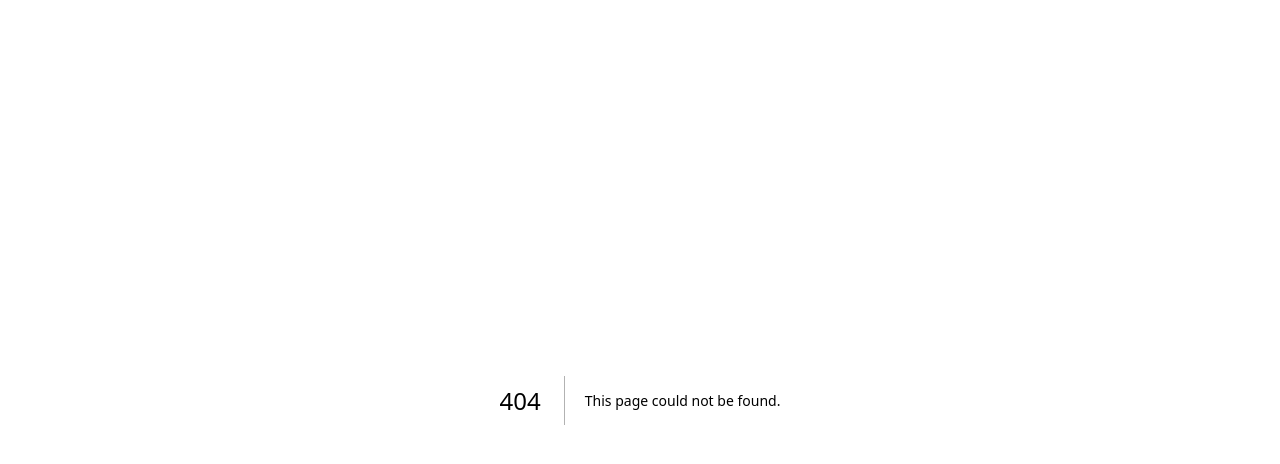
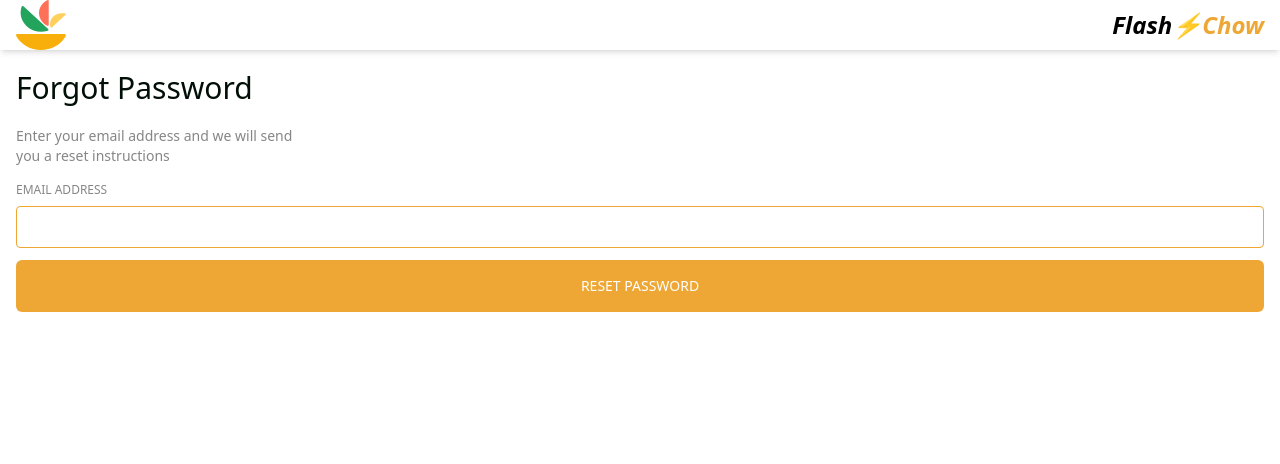
Before and after one commit to Lekanjoy/Flash-Chow, a Next.js app: page /recover-password in a window 1280 px wide. Before the commit this address had no page. Shown: the top 464 px of the page. Built offline with nearby package versions, Linux system fonts and the light colour scheme; no server answers.

Commit message:
registration, signin and recover account func

```diff
--- a/app/layout.tsx
+++ b/app/layout.tsx
@@ -1,8 +1,9 @@
 import "./globals.css";
 import type { Metadata } from "next";
-import { Inter } from "next/font/google";
+import { ToastContainer } from "react-toastify";
+import "react-toastify/dist/ReactToastify.css";
+import Header from "@/components/header";
 
-const inter = Inter({ subsets: ["latin"] });
 
 export const metadata: Metadata = {
   title: "FLASH⚡CHOW",
@@ -17,7 +18,9 @@ export default function RootLayout({
 }) {
   return (
     <html lang="en">
-      <body className={inter.className}>{children}</body>
+      <body className="mt-[54px]">{children}</body>
+      <Header />
+      <ToastContainer />
     </html>
   );
 }
--- a/app/login/page.tsx
+++ b/app/login/page.tsx
@@ -1,11 +1,45 @@
+"use client";
+import { useState } from "react";
+import { useRouter } from "next/navigation";
+import { toast } from "react-toastify";
+import { supabase } from "@/supabase";
 import Image from "next/image";
 import Link from "next/link";
 import facebook from "@/public/assets/facebook.svg";
 import google from "@/public/assets/google.svg";
 
 const LoginPage = () => {
+  const router = useRouter();
+
+  const [email, setEmail] = useState<string>("");
+  const [password, setPassword] = useState<string>("");
+  const [loading, setLoading] = useState<boolean>(false);
+
+  const handleLogin = async (e: React.FormEvent<HTMLFormElement>) => {
+    e.preventDefault();
+    setLoading(true);
+    try {
+      let { data, error } = await supabase.auth.signInWithPassword({
+        email,
+        password,
+      });
+      if (error) {
+        setLoading(false);
+        toast.error(error.message);
+        return;
+      }
+      if (data) {
+        setLoading(false);
+        toast.success("Logged In");
+        router.push("/"); // Redirect to home page
+      }
+    } catch (error) {
+      setLoading(false);
+      console.log(error);
+    }
+  };
   return (
-    <section className="w-full p-4 bg-white text-secColor">
+    <section onSubmit={handleLogin} className="w-full p-4 bg-white text-secColor">
       <h3 className="text-3xl mb-5 text-[#010F07]">Welcome back</h3>
       <p className="text-sm w-[300px]">
         Enter your Phone number or Email address for sign in. Enjoy your food
@@ -19,6 +53,8 @@ const LoginPage = () => {
           <input
             type="email"
             id="email"
+            value={email}
+            onChange={(e) => setEmail(e.target.value)}
             className="border border-primColor text-[#010F07] outline-none p-2 rounded"
           />
         </div>
@@ -30,16 +66,22 @@ const LoginPage = () => {
           <input
             type="password"
             id="password"
+            value={password}
+            onChange={(e) => setPassword(e.target.value)}
             className="border border-primColor text-[#010F07] outline-none p-2 rounded"
           />
         </div>
         <Link
-          href="/recover"
+          href="/recover-password"
           className="text-[#010F07] text-xs font-light text-right"
         >
           Forgot Password?
         </Link>
-        <button className="text-white text-center bg-primColor rounded-md w-full py-4 text-sm">
+        <button
+          className={`text-white text-center bg-primColor rounded-md w-full py-4 text-sm
+        ${loading ? "bg-opacity-50 cursor-not-allowed" : ""}
+        `}
+        >
           SIGN IN
         </button>
       </form>
--- a/app/page.tsx
+++ b/app/page.tsx
@@ -4,7 +4,7 @@ import Welcome from '../components/welcome'
 export default function Home() {
 
   return (
-    <main className="font-[Poppins] min-h-screen gap-12 p-4">
+    <main className="relative font-[Poppins] px-4 ">
       <Welcome />
 
 
--- /dev/null
+++ b/app/recover-password/page.tsx
@@ -0,0 +1,108 @@
+"use client";
+import React, { useState, useEffect } from "react";
+import { toast } from "react-toastify";
+import { supabase } from "@/supabase";
+import Image from "next/image";
+import doodle from "@/public/assets/doodles.svg";
+
+const RecoverPassword = () => {
+  const [isResetSent, setIsResetSent] = useState<boolean>(false);
+  const [email, setEmail] = useState<string>("");
+  const [timeRemaining, setTimeRemaining] = useState(1 * 60); // 3 minutes in seconds
+  const [isRunning, setIsRunning] = useState(false);
+
+  useEffect(() => {
+    let timer: NodeJS.Timeout;
+
+    if (isRunning && timeRemaining > 0) {
+      setIsRunning(true);
+      timer = setInterval(() => {
+        setTimeRemaining((prevTime) => prevTime - 1);
+      }, 1000);
+    } else if (timeRemaining === 0) {
+      setIsRunning(false);
+      clearInterval(timer);
+    }
+
+    return () => {
+      setIsRunning(false);
+      clearInterval(timer);
+    };
+  }, [isRunning, timeRemaining]);
+
+  const minutes = Math.floor(timeRemaining / 60);
+  const seconds = timeRemaining % 60;
+  const timeFormat = `${minutes.toString().padStart(2, "0")}: ${seconds
+    .toString()
+    .padStart(2, "0")}`;
+
+  // Start countdown
+  const startCountdown = () => {
+    setIsRunning(true);
+  };
+
+  const handlePasswordReset = async (e: React.FormEvent<HTMLFormElement>) => {
+    e.preventDefault();
+    //  Check if email is empty
+    if (!email) return toast.error("Email is required");
+
+    try {
+      let { data, error } = await supabase.auth.resetPasswordForEmail(email);
+
+      if (error) {
+        setIsRunning(false);
+        toast.error(error.message);
+        console.log(error);
+
+        return;
+      }
+      if (data) {
+        setIsResetSent(true);
+        startCountdown();
+        toast.success("Please check your email");
+      }
+    } catch (error) {
+      console.error(error);
+    }
+  };
+
+  return (
+    <form
+      onSubmit={handlePasswordReset}
+      className="w-full p-4 bg-white text-secColor"
+    >
+      <h3 className="text-3xl mb-5 text-[#010F07]">Forgot Password</h3>
+      <p className="text-sm w-[300px]">
+        Enter your email address and we will send you a reset instructions
+      </p>
+      <div className="flex flex-col gap-y-2 mt-4">
+        <label htmlFor="email" className="font-light text-xs">
+          EMAIL ADDRESS
+        </label>
+        <input
+          type="email"
+          id="email"
+          value={email}
+          onChange={(e) => setEmail(e.target.value)}
+          className="border border-primColor text-[#010F07] outline-none p-2 rounded"
+        />
+      </div>
+      <button
+        disabled={isRunning}
+        className={`text-white text-center mt-3 bg-primColor rounded-md w-full py-4 text-sm ${
+          isRunning ? "bg-opacity-50 cursor-not-allowed" : ""
+        }`}
+      >
+        {!isResetSent
+          ? "RESET PASSWORD"
+          : `RESEND AGAIN ${timeRemaining > 1 ? `IN ${timeFormat}` : ""}`}
+      </button>
+      {isResetSent && (
+        <div className="flex justify-center items-center w-full  mt-9">
+          <Image src={doodle} alt="doodle" />
+        </div>
+      )}
+    </form>
+  );
+};
+export default RecoverPassword;
--- a/app/signup/page.tsx
+++ b/app/signup/page.tsx
@@ -1,17 +1,21 @@
 "use client";
 import React from "react";
+import { useState } from "react";
+import { useRouter } from "next/navigation";
+import { toast } from "react-toastify";
 import Image from "next/image";
 import Link from "next/link";
 import facebook from "@/public/assets/facebook.svg";
 import google from "@/public/assets/google.svg";
-import { useState } from "react";
 import { supabase } from "@/supabase";
 
 const SignUp = () => {
+  const router = useRouter();
   // Signup
   const [name, setName] = useState<string>("");
   const [email, setEmail] = useState<string>("");
   const [password, setPassword] = useState<string>("");
+  const [loading, setLoading] = useState<boolean>(false);
 
   // Send user to database
   const sendUserToDatabase = async () => {
@@ -19,32 +23,38 @@ const SignUp = () => {
       .from("Users")
       .insert([{ email: email, full_name: name }]);
     if (error) {
+      toast.error(error.message);
       console.log(error);
       return;
     }
     if (data) {
-      alert("User created successfully"); // More user-friendly notif
+      toast.success("User Profile Created");
     }
   };
 
   // Handle Signup
   const handleSignUp = async (e: React.FormEvent<HTMLFormElement>) => {
     e.preventDefault();
+    setLoading(true);
     try {
       let { data, error } = await supabase.auth.signUp({
-        email: email,
-        password: password,
+         email,
+        password,
       });
       sendUserToDatabase();
 
       if (error) {
-        alert(error.message);
+        setLoading(false);
+        toast.error(error.message);
         return;
       }
       if (data) {
-        alert("Check your email for confirmation"); // More user-friendly notif
+        setLoading(false);
+       toast.success("Account Created");
+        router.push("/login");
       }
     } catch (error) {
+      setLoading(false);
       console.log(error);
     }
   };
@@ -54,7 +64,7 @@ const SignUp = () => {
       <h3 className="text-3xl mb-5 text-[#010F07]">Create Account</h3>
       <p className="text-sm w-[300px]">
         Enter your Name, Email and Password for sign up.{" "}
-        <Link href="/signin" className="text-primColor">
+        <Link href="/login" className="text-primColor">
           Already have account?
         </Link>
       </p>
@@ -98,7 +108,10 @@ const SignUp = () => {
             className="border border-primColor text-[#010F07] outline-none p-2 rounded"
           />
         </div>
-        <button className="text-white text-center bg-primColor rounded-md w-full py-4 text-sm">
+        <button
+
+         className={`text-white text-center bg-primColor rounded-md w-full py-4 text-sm
+        ${loading ? "bg-opacity-50 cursor-not-allowed" : ""}`}>
           SIGN UP
         </button>
       </form>
--- /dev/null
+++ b/components/header/index.tsx
@@ -0,0 +1,15 @@
+import Image from "next/image";
+import logo from "@/public/assets/flashChowLogo.svg";
+
+const Header = () => {
+  return (
+    <header className="fixed w-full h-[50px] bg-white shadow-md p-4 top-0 flex items-center justify-between">
+      <Image src={logo} width={50} height={50} alt="FlashChow Logo" />
+      <h1 className="text-2xl font-semibold italic">
+        Flash⚡<span className="text-primColor">Chow</span>
+      </h1>
+    </header>
+  );
+};
+
+export default Header;
--- a/components/welcome/index.tsx
+++ b/components/welcome/index.tsx
@@ -3,7 +3,6 @@ import { useState, useEffect } from "react";
 import { walkthroughs as walkthroughData } from "@/utils/walkthrough";
 import Image from "next/image";
 import Link from 'next/link';
-import logo from "@/public/assets/flashChowLogo.svg";
 import circleBg from "@/public/assets/circle-Bg.svg";
 
 const Welcome = () => {
@@ -26,13 +25,6 @@ const Welcome = () => {
 
   return (
     <section className=" w-full  bg-white">
-      <div className="flex items-center justify-between">
-        <Image src={logo} alt="FlashChow Logo" />
-        <h1 className="text-2xl font-semibold italic">
-          Flash⚡<span className="text-primColor">Chow</span>
-        </h1>
-      </div>
-
       {walkthroughs[0].img ? (
         <div className="absolute left-0 top-0">
           <Image src={circleBg} alt="" />
--- a/package.json
+++ b/package.json
@@ -20,6 +20,7 @@
     "postcss": "8.4.28",
     "react": "18.2.0",
     "react-dom": "18.2.0",
+    "react-toastify": "^9.1.3",
     "tailwindcss": "3.3.3",
     "typescript": "5.1.6"
   }
```
Also changed, not shown: 1 other file (tests, documents, lock files or other folders).
